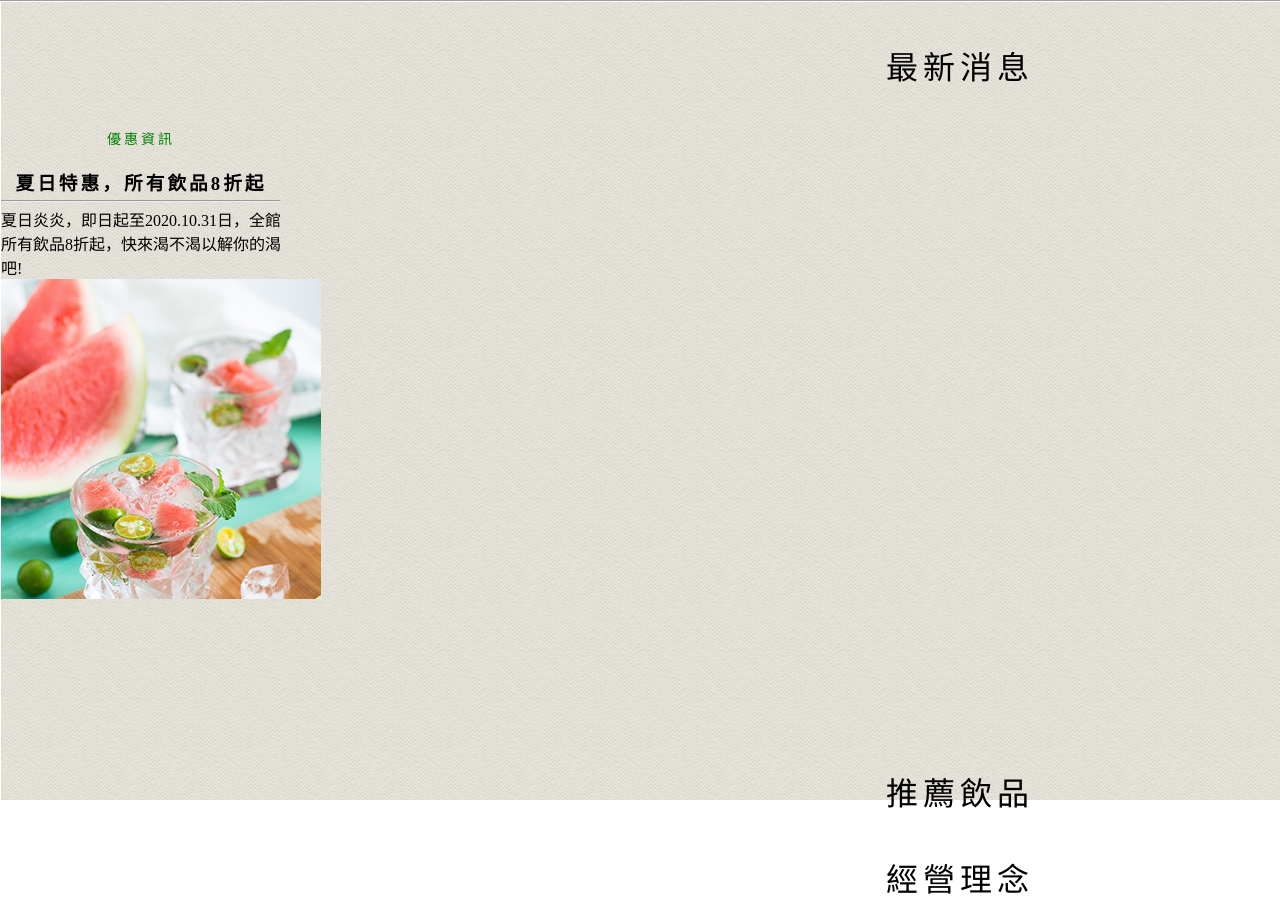
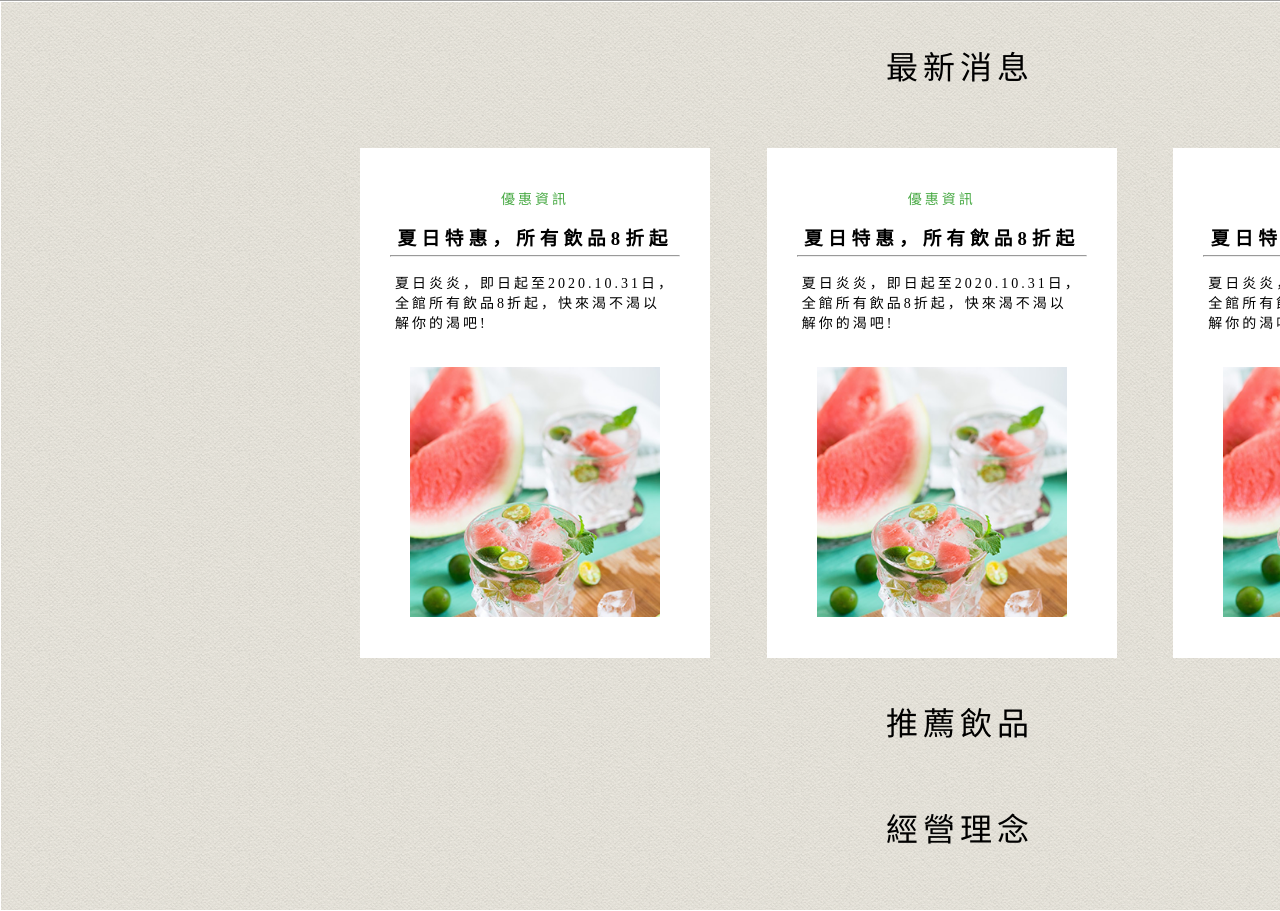
Before and after one commit to elina-wang/Web_ornot---sass, a plain HTML site: page index.html in a window 1280 px wide. Shown: the part 1279-2190 px from the top of the page. Drawn offline with Linux system fonts and the light colour scheme; grey boxes are pictures that could not be loaded.

Commit message:
最新消息

```diff
--- a/index.html
+++ b/index.html
@@ -48,6 +48,20 @@
                 <p>夏日炎炎，即日起至2020.10.31日，全館所有飲品8折起，快來渴不渴以解你的渴吧!</p>
                 <img src="./img/drink.png" alt="最新消息縮圖">
             </div>
+            <div>
+                <h5>優惠資訊</h5>
+                <h3>夏日特惠，所有飲品8折起</h3>
+                <hr>
+                <p>夏日炎炎，即日起至2020.10.31日，全館所有飲品8折起，快來渴不渴以解你的渴吧!</p>
+                <img src="./img/drink.png" alt="最新消息縮圖">
+            </div>
+            <div>
+                <h5>優惠資訊</h5>
+                <h3>夏日特惠，所有飲品8折起</h3>
+                <hr>
+                <p>夏日炎炎，即日起至2020.10.31日，全館所有飲品8折起，快來渴不渴以解你的渴吧!</p>
+                <img src="./img/drink.png" alt="最新消息縮圖">
+            </div>
         </section>
 
         <h1>推薦飲品</h1>
--- a/style.scss
+++ b/style.scss
@@ -1,3 +1,6 @@
+$green:#49aa45;
+$gray333:#333333;
+
 *{
     margin: 0;
     padding: 0;
@@ -83,7 +86,6 @@ nav{
 #content{
     background-image: url(./img/back.png);
     width: 1920px;
-    height: 800px;
     border: 1px solid white;
 
     h1{
@@ -92,21 +94,33 @@ nav{
         font-size:32px;
         font-weight: 500;
         text-align: center;
-        margin: 40px auto;
+        margin-top: 40px ;
+        margin-bottom: 60px;
     }
 
-    div{
-        width: 280px;
-        height: 600px;
 }
 
+
+#news{
+    display: grid;
+    grid-template-columns: repeat(3,1fr);
+    grid-gap: 20px;
+    width: 1200px;
+    margin: 0 auto;
+
+    div{
+        width: 350px;
+        height: 510px;
+        padding: 40px 30px;
+        background-color: white;
+
         hr{
-        width: 280px;
-        margin: 5px auto;
+            margin-bottom: 10px;
+            margin-top: 5px;
         }
 
         h5{
-        color: green;
+            color:  $green;
             font-size: 14px;
             font-weight: 450;
             letter-spacing: 3px;
@@ -114,14 +128,31 @@ nav{
         }
 
         h3{
-        letter-spacing: 3px;
+            letter-spacing: 5px;
             font-weight: 600;
             text-align: center;
-        margin-top: 20px;
+            margin-top: 15px;
         }
 
         p{
+            letter-spacing: 3px;
+            font-size: 14px;
+            margin-bottom: 30px;
+            padding: 5px;
+
 
         }
 
+        img{
+            width: 250px;
+            height: 250px;
+            margin-left: 20px;
         }
+    }
+
+
+
+
+
+
+}
```
Also changed, not shown: style.css, 1 other file. Lines whose indentation alone changed are shown as unchanged.
